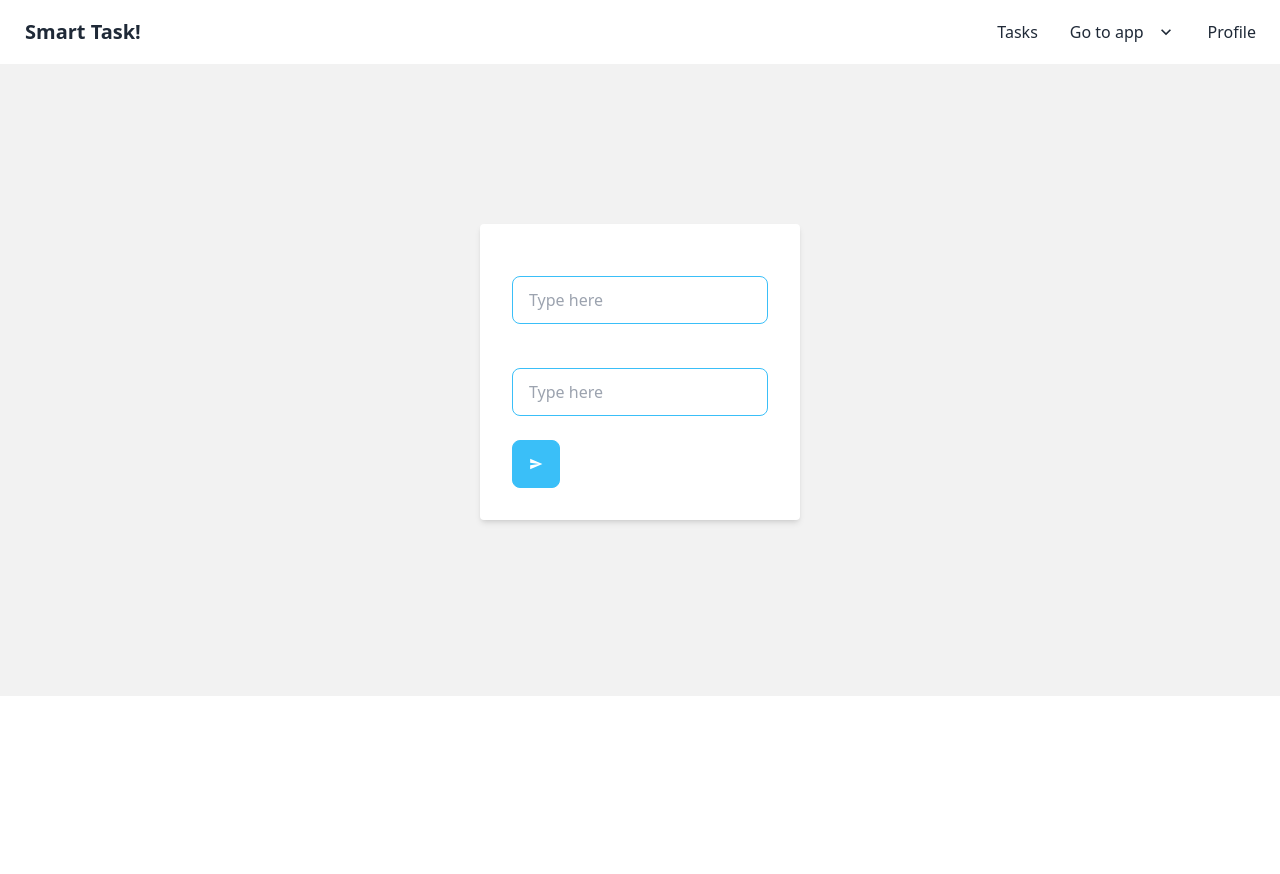
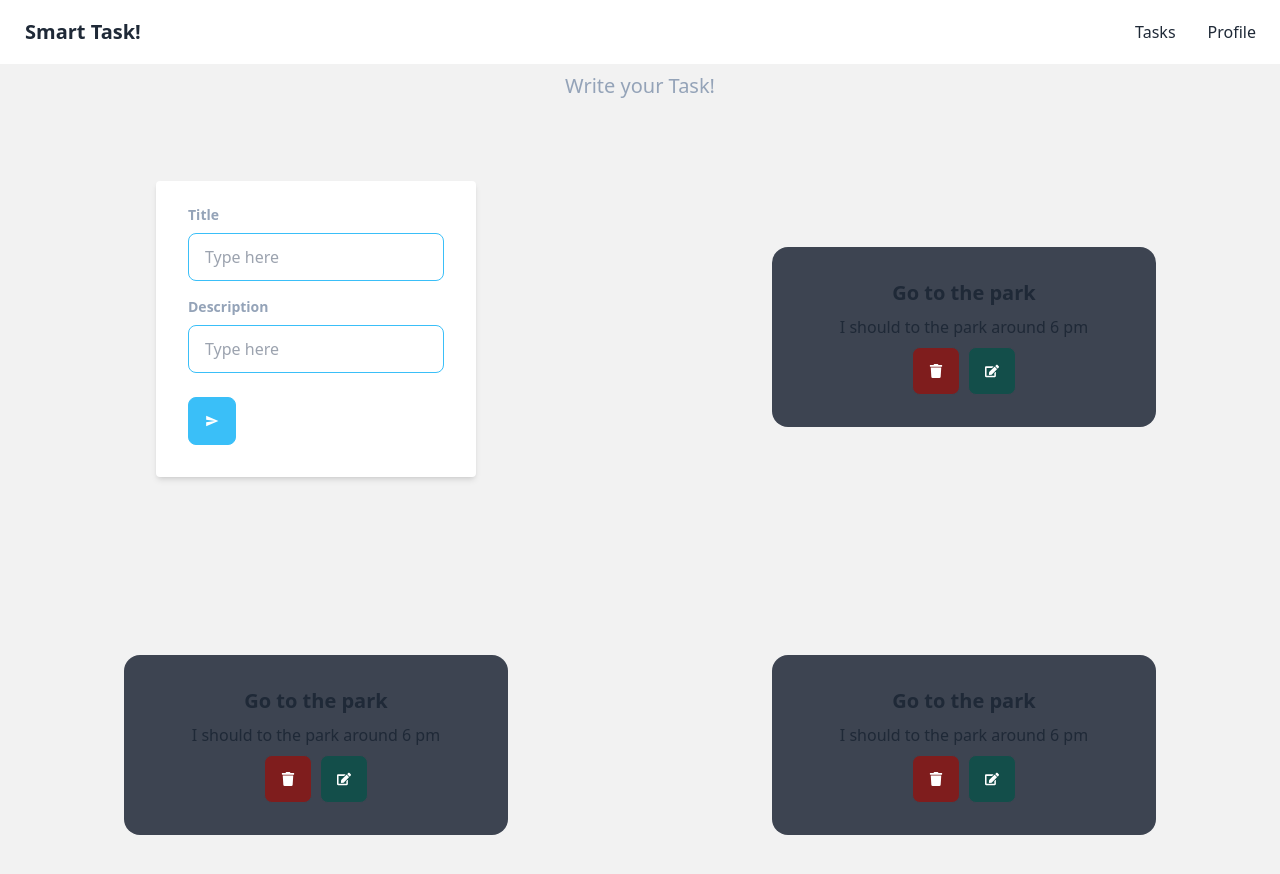
Before and after one commit to DanielaTob/TodoList-MERN-Frontend, a React (Create React App) app: page /Tasks in a window 1280 px wide. Shown: the top 874 px of the page. Before the commit the page ends 800 px from the top, so only its background shows below. Built offline with nearby package versions, Linux system fonts and the light colour scheme.

Commit message:
cards done

```diff
--- a/src/components/Form.jsx
+++ b/src/components/Form.jsx
@@ -1,36 +1,45 @@
 import React from "react";
 import { MdSend } from 'react-icons/md';
+import Task from "./Task";
 
 export default function Form() {
   return (
-    <div className="bg-base-200 py-40 flex justify-center">
+    <div>
+    <h1 className="bg-base-200 text-slate-400 text-center p-2 font-medium text-xl">Write your Task!</h1>
+    <div className="grid lg:grid-cols-2 md:grid-cols-1 sm:grid-cols-1 gap-4 place-items-center min-h-screen bg-base-200">
       <div className="w-full max-w-xs">
-        <form class="bg-base-100 shadow-md rounded px-8 pt-6 pb-8 mb-4">
-          <div class="mb-4">
+        <form className="bg-base-100 shadow-md rounded px-8 pt-6 pb-8 mb-4">
+          <div className="mb-4">
             <label
-              class="block text-white text-sm font-bold mb-2"
+              className="block text-slate-400 text-sm font-bold mb-2"
               for="username"
             >
               Title
             </label>
-            <input type="text" placeholder="Type here" class="input input-bordered input-info w-full max-w-xs"></input>
+            <input type="text" placeholder="Type here" className="input input-bordered input-info w-full max-w-xs"></input>
           </div>
-          <div class="mb-6">
+          <div className="mb-6">
             <label
-              class="block text-white text-sm font-bold mb-2"
+              className="block text-slate-400 text-sm font-bold mb-2"
               for="password"
             >
               Description
             </label>
-            <input type="text" placeholder="Type here" class="input input-bordered input-info w-full max-w-xs"></input>
+            <input type="text" placeholder="Type here" className="input input-bordered input-info w-full max-w-xs"></input>
           </div>
-          <div class="flex items-center justify-between">
+          <div className="flex items-center justify-between">
             <button class="btn btn-info">
                 <MdSend className="text-white"/>
             </button>
           </div>
         </form>
       </div>
+
+        <Task />
+        <Task />
+        <Task />
+
+    </div>
     </div>
   );
 }
--- a/src/components/Navbar.jsx
+++ b/src/components/Navbar.jsx
@@ -18,28 +18,6 @@ export default function Navbar() {
               <a>Tasks</a>
               </Link>
             </li>
-            <li tabindex="0">
-              <a>
-                Go to app
-                <svg
-                  className="fill-current"
-                  xmlns="http://www.w3.org/2000/svg"
-                  width="20"
-                  height="20"
-                  viewBox="0 0 24 24"
-                >
-                  <path d="M7.41,8.58L12,13.17L16.59,8.58L18,10L12,16L6,10L7.41,8.58Z" />
-                </svg>
-              </a>
-              <ul className="p-2 bg-base-100">
-                <li>
-                  <a>Login</a>
-                </li>
-                <li>
-                  <a>Sing up</a>
-                </li>
-              </ul>
-            </li>
             <li>
               <Link to="Profile">
               <a>Profile</a>
--- /dev/null
+++ b/src/components/Task.jsx
@@ -0,0 +1,20 @@
+import React from "react";
+import { FaTrash } from "react-icons/fa";
+import { FaEdit } from "react-icons/fa";
+
+export default function Task() {
+  return (
+    <div>
+      <div className="card w-96 bg-neutral">
+        <div className="card-body items-center text-center">
+          <h2 className="card-title">Go to the park</h2>
+          <p>I should to the park around 6 pm</p>
+          <div className="card-actions justify-end">
+            <button className="btn bg-red-900"><FaTrash /></button>
+            <button className="btn bg-teal-900"><FaEdit /></button>
+          </div>
+        </div>
+      </div>
+    </div>
+  );
+}
--- a/src/views/Landing.jsx
+++ b/src/views/Landing.jsx
@@ -1,6 +1,8 @@
 import React from "react";
+import { Link } from "react-router-dom";
 import imghome from "../assets/img/landing.png";
 import Scroll from "../components/Scroll";
+
 
 export default function Landing() {
   return (
@@ -20,7 +22,9 @@ export default function Landing() {
                 assumenda excepturi exercitationem quasi. In deleniti eaque aut
                 repudiandae et a id nisi.
               </p>
+              <Link to="/Tasks">
               <button className="btn btn-info text-white">Get Started</button>
+              </Link>
             </div>
           </div>
         </div>
--- a/src/views/Profile.jsx
+++ b/src/views/Profile.jsx
@@ -3,7 +3,7 @@ import React from 'react'
 export default function Profile() {
   return (
     <div className='bg-base-200'>
-
+      <h1>hola</h1>
     </div>
   )
 }
--- a/src/views/Tasks.jsx
+++ b/src/views/Tasks.jsx
@@ -1,5 +1,6 @@
 import React from 'react'
 import Form from '../components/Form'
+
 
 export default function Tasks() {
   return (
```
